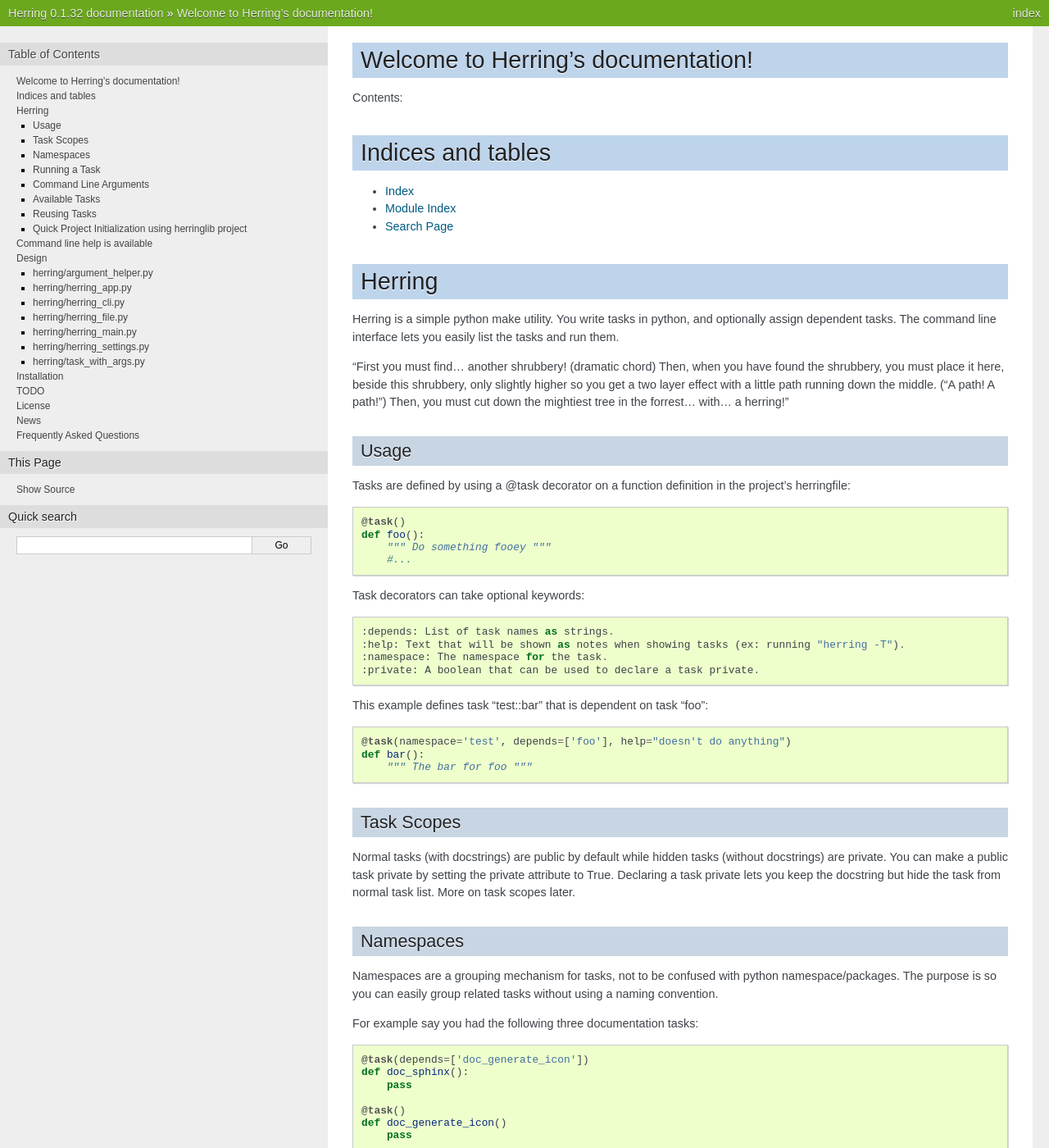
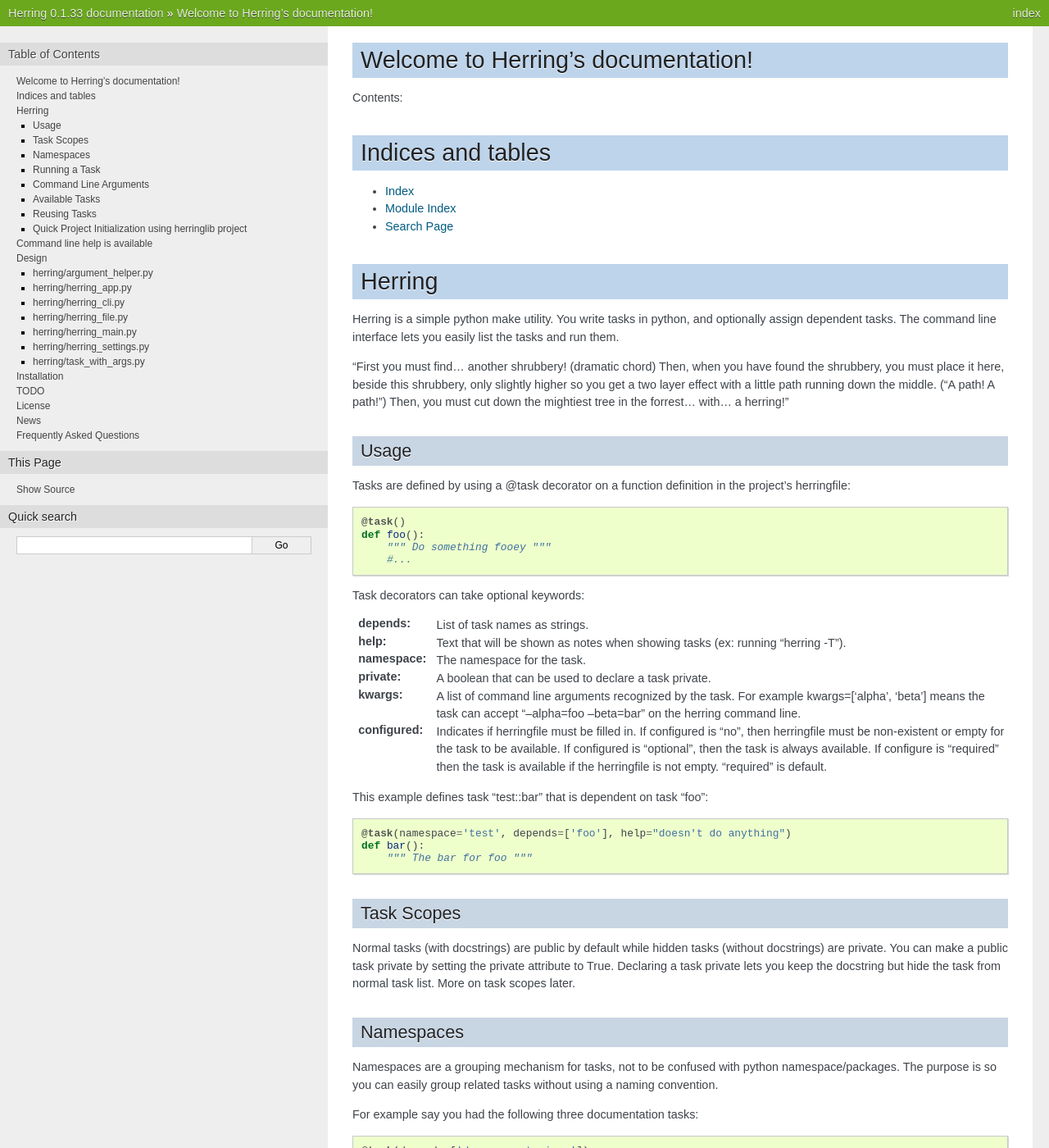
Before and after one commit to royw/Herring, a Sphinx documentation site: the page built from docs/index.rst, in a window 1280 px wide and 1400 px high. Shown: the whole window at 82% size. Built offline with Sphinx 7.4.7, drawn with Linux system fonts in a browser that asks for light colours; pages that are not in the unit, such as notebooks, are missing from menus; some of the changed text lies outside the part shown.

Commit message:
added documentation for "configured" task decorator attribute

```diff
--- a/README.rst
+++ b/README.rst
@@ -23,12 +23,29 @@
         """ Do something fooey """
         #...
 
-Task decorators can take optional keywords::
+Task decorators can take optional keywords:
 
-    :depends: List of task names as strings.
-    :help: Text that will be shown as notes when showing tasks (ex: running "herring -T").
-    :namespace: The namespace for the task.
-    :private: A boolean that can be used to declare a task private.
+:depends:
+    List of task names as strings.
+
+:help:
+    Text that will be shown as notes when showing tasks (ex: running "herring -T").
+
+:namespace:
+    The namespace for the task.
+
+:private:
+    A boolean that can be used to declare a task private.
+
+:kwargs:
+    A list of command line arguments recognized by the task.  For example kwargs=['alpha', 'beta'] means
+    the task can accept "--alpha=foo --beta=bar" on the herring command line.
+
+:configured:
+    Indicates if herringfile must be filled in.  If configured is "no", then herringfile must be
+    non-existent or empty for the task to be available.  If configured is "optional", then the task is always
+    available.  If configure is "required" then the task is available if the herringfile is not empty.
+    "required" is default.
 
 This example defines task "test::bar" that is dependent on task "foo"::
 
--- a/docs/design.rst
+++ b/docs/design.rst
@@ -80,6 +80,17 @@
 
 Provides support for the @task decorator.
 
+Supported attributes for the @task decorator are:
+
+* depends=[string, ...] where the string is the task names that this task depends upon.
+* namespace=string where string is the namespace.  Multiple namespaces may be used (ex: "one::two::three").
+* help=string where string is a message appended to the list task output.
+* kwargs=[string,...] where string are argument names that the task may use.
+* configured=string where string must be 'no', 'optional', or 'required'.  The default is 'required'.
+* private=boolean where boolean is True or False.  If private is True, then the task is not listed in the task list.
+  Setting private=True is useful if you want to keep the task's docstring.  The presence of a docstring normally
+  indicates a public task.
+
 Classes:
 
 * NameSpace
```
Also changed, not shown: herring/__init__.py (+28 -6 lines), 1 other file.
